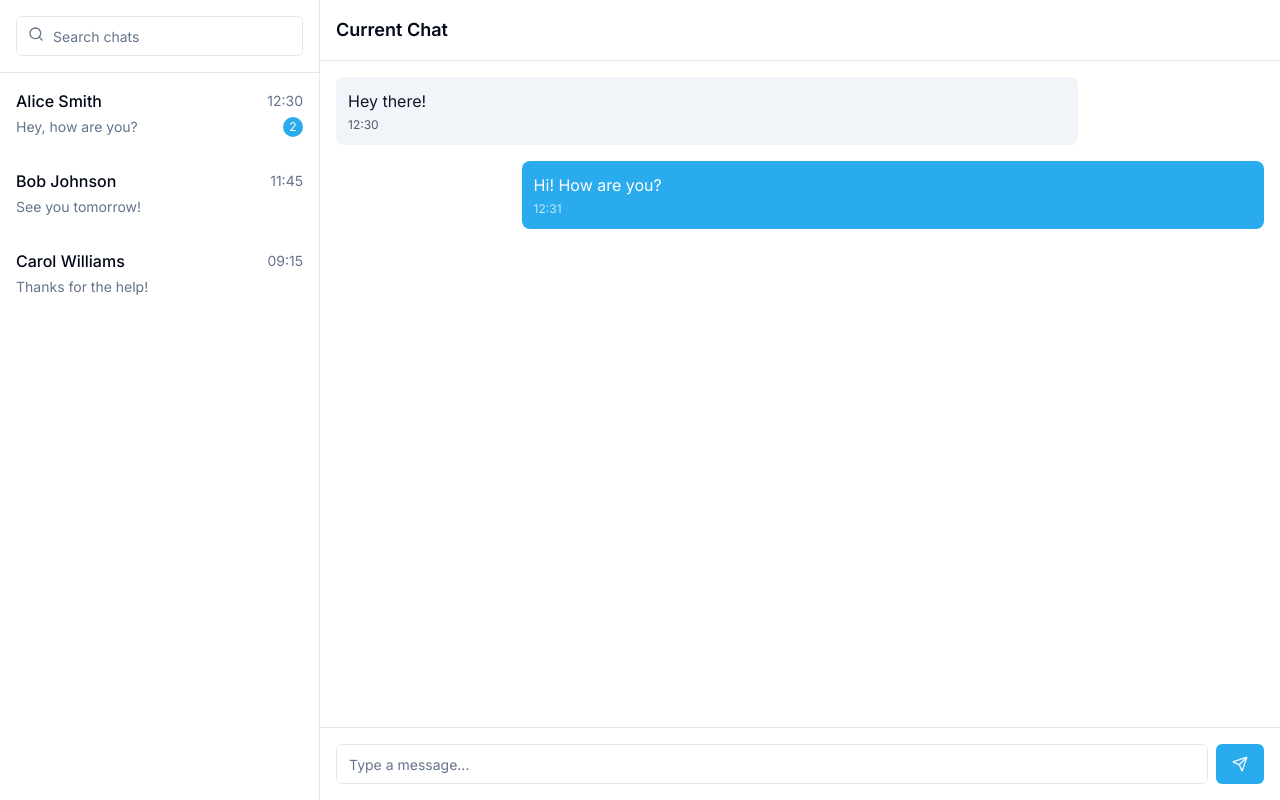
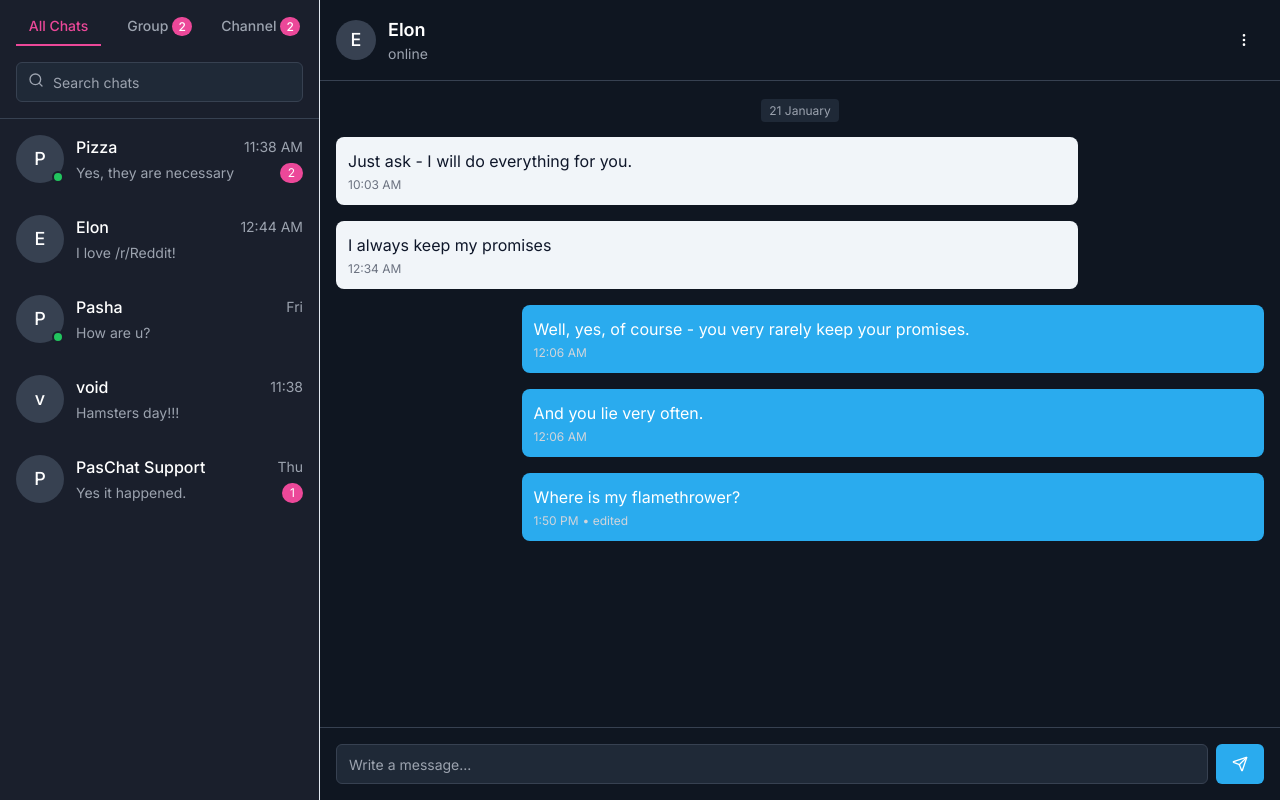
Before and after one commit to jose2k24/Paschat_Web-BK, a React (Vite) app: page / in a window 1280 px wide. Built offline with nearby package versions, Linux system fonts and the light colour scheme.

Commit message:
Add UI components from image
Incorporated new UI components as per the attached image, including specified colors and functionalities into the existing codebase.
[skip gpt_engineer]

```diff
--- a/src/components/ChatArea.tsx
+++ b/src/components/ChatArea.tsx
@@ -1,5 +1,5 @@
 import { useState } from "react";
-import { Send } from "lucide-react";
+import { Send, MoreVertical, ArrowLeft } from "lucide-react";
 import { Input } from "@/components/ui/input";
 import { Button } from "@/components/ui/button";
 
@@ -8,20 +8,40 @@ interface Message {
   content: string;
   sent: boolean;
   time: string;
+  edited?: boolean;
 }
 
 const mockMessages: Message[] = [
   {
     id: "1",
-    content: "Hey there!",
+    content: "Just ask - I will do everything for you.",
     sent: false,
-    time: "12:30",
+    time: "10:03 AM",
   },
   {
     id: "2",
-    content: "Hi! How are you?",
+    content: "I always keep my promises",
+    sent: false,
+    time: "12:34 AM",
+  },
+  {
+    id: "3",
+    content: "Well, yes, of course - you very rarely keep your promises.",
     sent: true,
-    time: "12:31",
+    time: "12:06 AM",
+  },
+  {
+    id: "4",
+    content: "And you lie very often.",
+    sent: true,
+    time: "12:06 AM",
+  },
+  {
+    id: "5",
+    content: "Where is my flamethrower?",
+    sent: true,
+    time: "1:50 PM",
+    edited: true,
   },
 ];
 
@@ -37,8 +57,8 @@ export const ChatArea = () => {
       content: message,
       sent: true,
       time: new Date().toLocaleTimeString([], {
-        hour: '2-digit',
-        minute: '2-digit'
+        hour: "2-digit",
+        minute: "2-digit",
       }),
     };
 
@@ -47,32 +67,69 @@ export const ChatArea = () => {
   };
 
   return (
-    <div className="flex-1 flex flex-col h-full">
-      <div className="p-4 border-b">
-        <h2 className="text-lg font-semibold">Current Chat</h2>
+    <div className="flex-1 flex flex-col h-full bg-[#0F1621]">
+      <div className="p-4 border-b border-gray-700 flex items-center gap-4">
+        <Button
+          variant="ghost"
+          size="icon"
+          className="md:hidden text-white hover:bg-gray-700"
+        >
+          <ArrowLeft className="h-5 w-5" />
+        </Button>
+        <div className="flex items-center gap-3">
+          <div className="w-10 h-10 rounded-full bg-gray-700 flex items-center justify-center text-lg font-medium text-white">
+            E
+          </div>
+          <div>
+            <h2 className="text-lg font-semibold text-white">Elon</h2>
+            <p className="text-sm text-gray-400">online</p>
+          </div>
+        </div>
+        <Button
+          variant="ghost"
+          size="icon"
+          className="ml-auto text-white hover:bg-gray-700"
+        >
+          <MoreVertical className="h-5 w-5" />
+        </Button>
       </div>
       <div className="flex-1 overflow-y-auto p-4 space-y-4">
+        <div className="text-center">
+          <span className="px-2 py-1 text-xs bg-gray-800 text-gray-400 rounded">
+            21 January
+          </span>
+        </div>
         {messages.map((msg) => (
           <div
             key={msg.id}
             className={`message ${msg.sent ? "message-sent" : "message-received"}`}
           >
             <p>{msg.content}</p>
-            <span className="text-xs opacity-70 mt-1 block">{msg.time}</span>
+            <div className="flex items-center gap-1 text-xs mt-1">
+              <span className={msg.sent ? "text-gray-300" : "text-gray-500"}>
+                {msg.time}
+              </span>
+              {msg.edited && (
+                <span className={msg.sent ? "text-gray-300" : "text-gray-500"}>
+                  • edited
+                </span>
+              )}
+            </div>
           </div>
         ))}
       </div>
-      <div className="p-4 border-t">
+      <div className="p-4 border-t border-gray-700">
         <div className="flex gap-2">
           <Input
-            placeholder="Type a message..."
+            placeholder="Write a message..."
             value={message}
             onChange={(e) => setMessage(e.target.value)}
             onKeyPress={(e) => e.key === "Enter" && handleSend()}
+            className="bg-gray-800 border-gray-700 text-white placeholder:text-gray-400 focus-visible:ring-gray-700"
           />
           <Button
             onClick={handleSend}
-            className="bg-telegram-blue hover:bg-telegram-hover"
+            className="bg-telegram-blue hover:bg-telegram-hover text-white"
           >
             <Send className="h-4 w-4" />
           </Button>
--- a/src/components/ChatSidebar.tsx
+++ b/src/components/ChatSidebar.tsx
@@ -8,41 +8,97 @@ interface Chat {
   lastMessage: string;
   time: string;
   unread?: number;
+  avatar?: string;
+  online?: boolean;
 }
 
 const mockChats: Chat[] = [
   {
     id: "1",
-    name: "Alice Smith",
-    lastMessage: "Hey, how are you?",
-    time: "12:30",
+    name: "Pizza",
+    lastMessage: "Yes, they are necessary",
+    time: "11:38 AM",
     unread: 2,
+    online: true,
   },
   {
     id: "2",
-    name: "Bob Johnson",
-    lastMessage: "See you tomorrow!",
-    time: "11:45",
+    name: "Elon",
+    lastMessage: "I love /r/Reddit!",
+    time: "12:44 AM",
   },
   {
     id: "3",
-    name: "Carol Williams",
-    lastMessage: "Thanks for the help!",
-    time: "09:15",
+    name: "Pasha",
+    lastMessage: "How are u?",
+    time: "Fri",
+    online: true,
+  },
+  {
+    id: "4",
+    name: "void",
+    lastMessage: "Hamsters day!!!",
+    time: "11:38",
+  },
+  {
+    id: "5",
+    name: "PasChat Support",
+    lastMessage: "Yes it happened.",
+    time: "Thu",
+    unread: 1,
   },
 ];
 
 export const ChatSidebar = () => {
   const [search, setSearch] = useState("");
+  const [activeTab, setActiveTab] = useState<"all" | "group" | "channel">("all");
 
   return (
-    <div className="w-full md:w-80 h-full border-r flex flex-col">
-      <div className="p-4 border-b">
+    <div className="w-full md:w-80 h-full border-r flex flex-col bg-telegram-dark text-white">
+      <div className="p-4 border-b border-gray-700">
+        <div className="flex gap-4 mb-4">
+          <button
+            onClick={() => setActiveTab("all")}
+            className={`flex-1 pb-2 text-sm font-medium border-b-2 transition-colors ${
+              activeTab === "all"
+                ? "border-pink-500 text-pink-500"
+                : "border-transparent text-gray-400 hover:text-gray-300"
+            }`}
+          >
+            All Chats
+          </button>
+          <button
+            onClick={() => setActiveTab("group")}
+            className={`flex-1 pb-2 text-sm font-medium border-b-2 transition-colors ${
+              activeTab === "group"
+                ? "border-pink-500 text-pink-500"
+                : "border-transparent text-gray-400 hover:text-gray-300"
+            }`}
+          >
+            Group
+            <span className="ml-1 px-1.5 py-0.5 text-xs bg-pink-500 text-white rounded-full">
+              2
+            </span>
+          </button>
+          <button
+            onClick={() => setActiveTab("channel")}
+            className={`flex-1 pb-2 text-sm font-medium border-b-2 transition-colors ${
+              activeTab === "channel"
+                ? "border-pink-500 text-pink-500"
+                : "border-transparent text-gray-400 hover:text-gray-300"
+            }`}
+          >
+            Channel
+            <span className="ml-1 px-1.5 py-0.5 text-xs bg-pink-500 text-white rounded-full">
+              2
+            </span>
+          </button>
+        </div>
         <div className="relative">
-          <Search className="absolute left-3 top-2.5 h-4 w-4 text-muted-foreground" />
+          <Search className="absolute left-3 top-2.5 h-4 w-4 text-gray-400" />
           <Input
             placeholder="Search chats"
-            className="pl-9"
+            className="pl-9 bg-gray-800 border-gray-700 text-white placeholder:text-gray-400 focus-visible:ring-gray-700"
             value={search}
             onChange={(e) => setSearch(e.target.value)}
           />
@@ -52,21 +108,35 @@ export const ChatSidebar = () => {
         {mockChats.map((chat) => (
           <div
             key={chat.id}
-            className="p-4 hover:bg-secondary cursor-pointer transition-colors"
+            className="p-4 hover:bg-gray-800/50 cursor-pointer transition-colors"
           >
+            <div className="flex items-center gap-3">
+              <div className="relative">
+                <div className="w-12 h-12 rounded-full bg-gray-700 flex items-center justify-center text-lg font-medium">
+                  {chat.name[0]}
+                </div>
+                {chat.online && (
+                  <div className="absolute bottom-0 right-0 w-3 h-3 bg-green-500 rounded-full border-2 border-telegram-dark" />
+                )}
+              </div>
+              <div className="flex-1 min-w-0">
                 <div className="flex items-center justify-between">
-              <span className="font-medium">{chat.name}</span>
-              <span className="text-sm text-muted-foreground">{chat.time}</span>
+                  <span className="font-medium truncate">{chat.name}</span>
+                  <span className="text-sm text-gray-400 ml-2 shrink-0">
+                    {chat.time}
+                  </span>
                 </div>
                 <div className="flex items-center justify-between mt-1">
-              <span className="text-sm text-muted-foreground truncate">
+                  <span className="text-sm text-gray-400 truncate">
                     {chat.lastMessage}
                   </span>
                   {chat.unread && (
-                <span className="bg-telegram-blue text-white rounded-full w-5 h-5 flex items-center justify-center text-xs">
+                    <span className="ml-2 px-2 py-0.5 text-xs bg-pink-500 text-white rounded-full shrink-0">
                       {chat.unread}
                     </span>
                   )}
+                </div>
+              </div>
             </div>
           </div>
         ))}
--- a/tailwind.config.ts
+++ b/tailwind.config.ts
@@ -23,6 +23,11 @@ export default {
           blue: "#2AABEE",
           secondary: "#229ED9",
           hover: "#1A8EC2",
+          dark: "#1A1F2C",
+          message: {
+            sent: "#effdde",
+            received: "#ffffff",
+          },
         },
         border: "hsl(var(--border))",
         input: "hsl(var(--input))",
```
Lines whose indentation alone changed are shown as unchanged.
